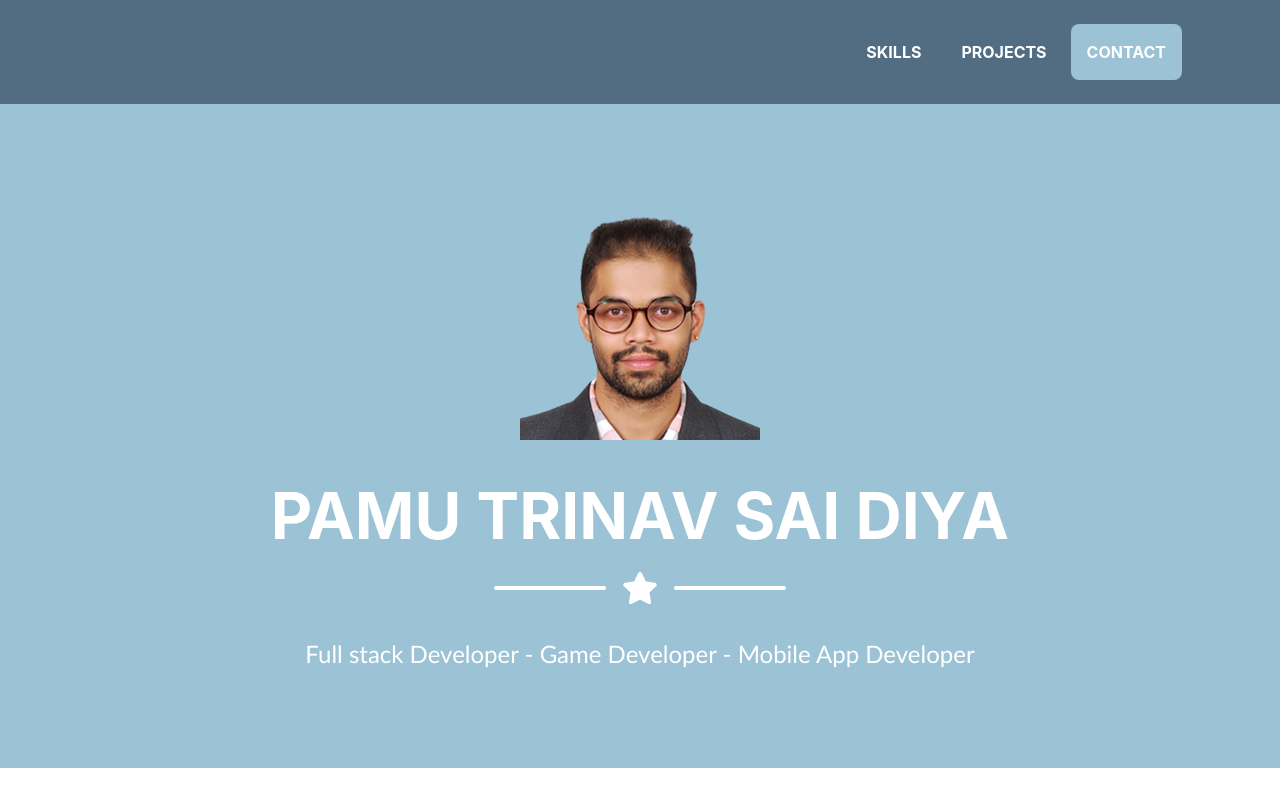
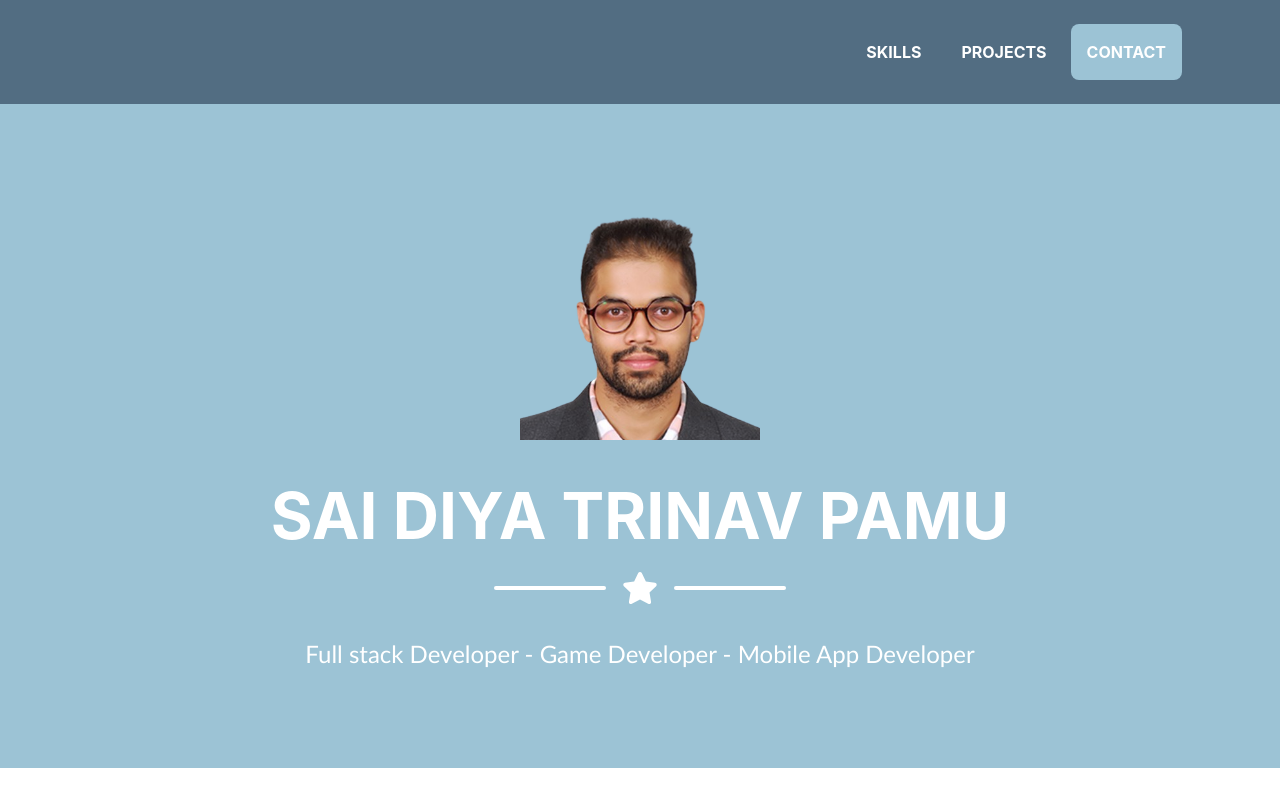
Before and after one commit to SaiDiya73/SaiDiya73.github.io, a plain HTML site: page index.html in a window 1280 px wide. Shown: the top 800 px of the page. Drawn offline with nearby package versions, Linux system fonts and the light colour scheme; a web font is replaced by a local one.

Commit message:
Update index.html

```diff
--- a/index.html
+++ b/index.html
@@ -34,7 +34,7 @@
             <div class="container d-flex align-items-center flex-column">
                 <!-- Masthead Avatar Image--><img class="masthead-avatar mb-5" src="assets/img/download-removebg-preview.png" alt="">
                 <!-- Masthead Heading-->
-                <h1 class="masthead-heading mb-0">PAMU TRINAV SAI DIYA</h1>
+                <h1 class="masthead-heading mb-0">SAI DIYA TRINAV PAMU</h1>
                 <!-- Icon Divider-->
                 <div class="divider-custom divider-light">
                     <div class="divider-custom-line"></div>
```
